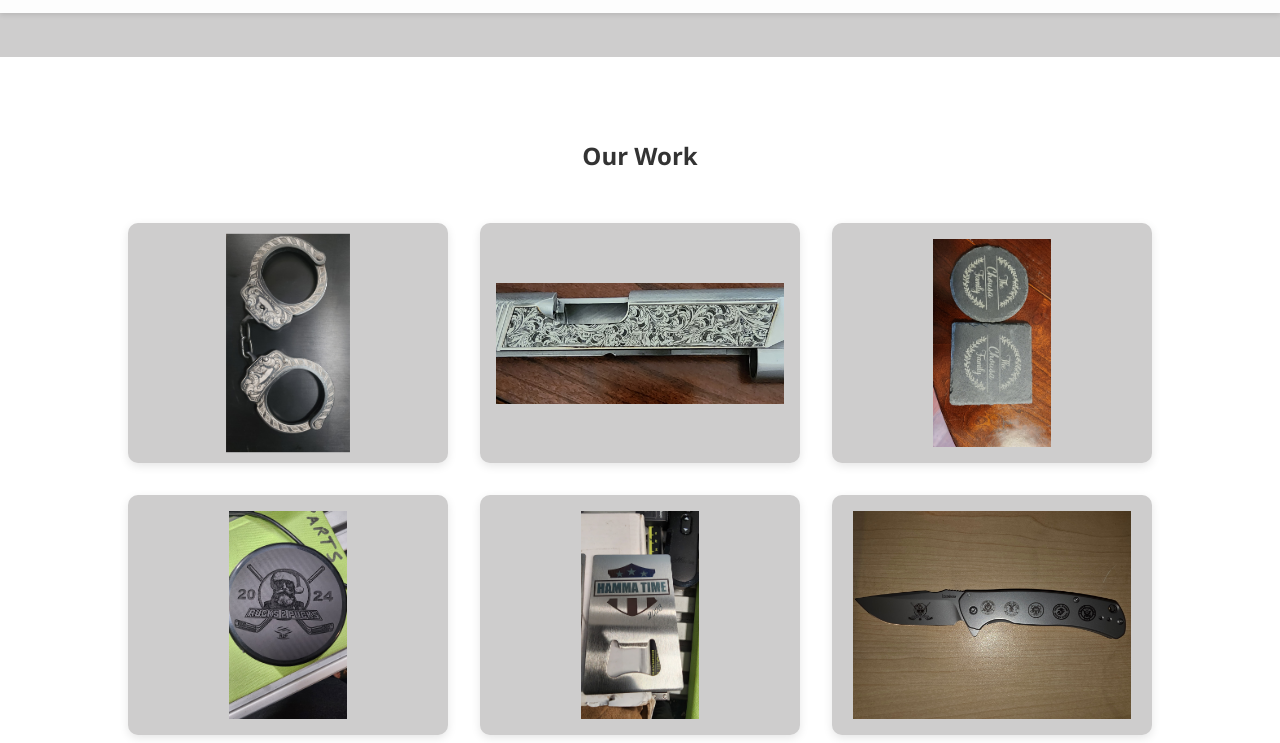
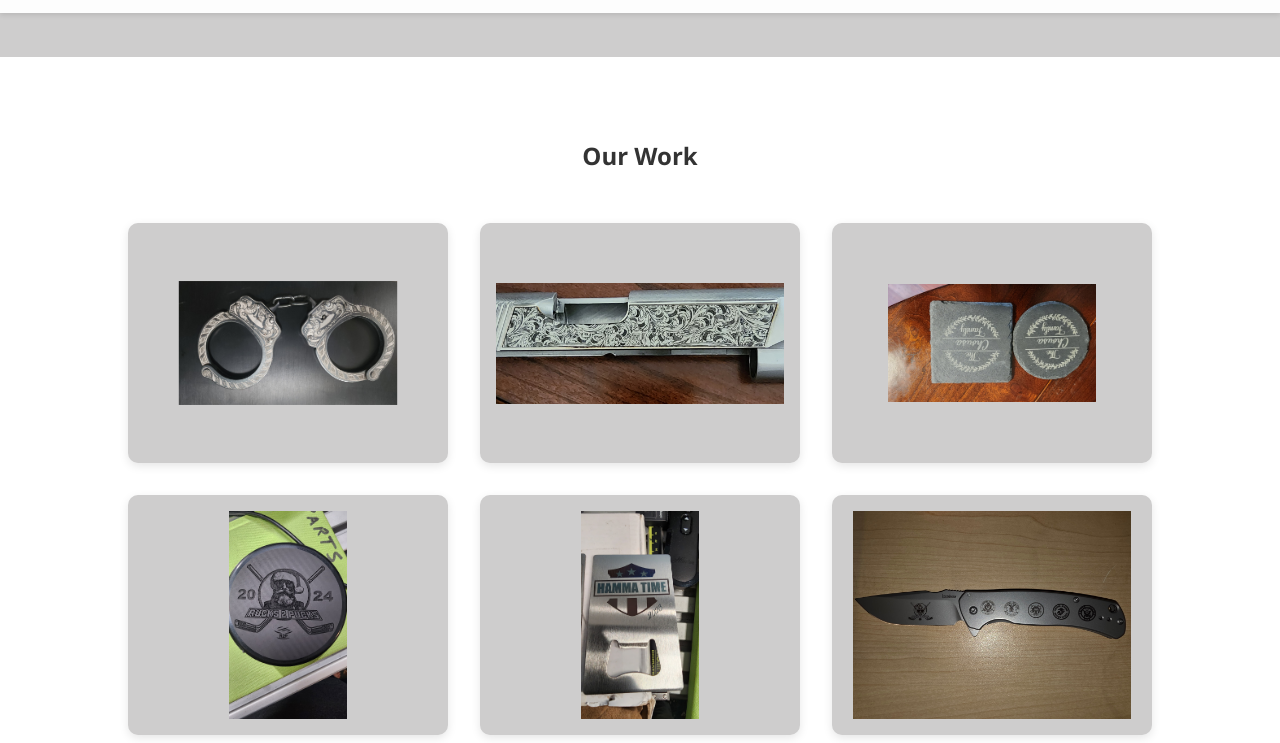
Before and after one commit to patrickoser/west-custom, a website built with Vite: page index.html in a window 1280 px wide. In both pictures the pointer is over the picture 288 px from the left and 1923 px from the top of the page. Shown: the part 1580-2323 px from the top of the page. Built offline with nearby package versions, Linux system fonts and the light colour scheme.

Commit message:
Rotate 2 images so they are all uniformly oriented.

```diff
--- a/style.css
+++ b/style.css
@@ -254,8 +254,15 @@ body {
     transition: transform 0.3s ease;
 }
 
-.gallery-item:hover img {
-    transform: scale(1.05);
+/* Rotate specific images */
+.gallery-item:nth-child(1) img,
+.gallery-item:nth-child(3) img {
+    transform: rotate(90deg);
+}
+
+.gallery-item:nth-child(1):hover img,
+.gallery-item:nth-child(3):hover img {
+    transform: rotate(90deg) scale(1.05);
 }
 
 /* Contact section */
```
